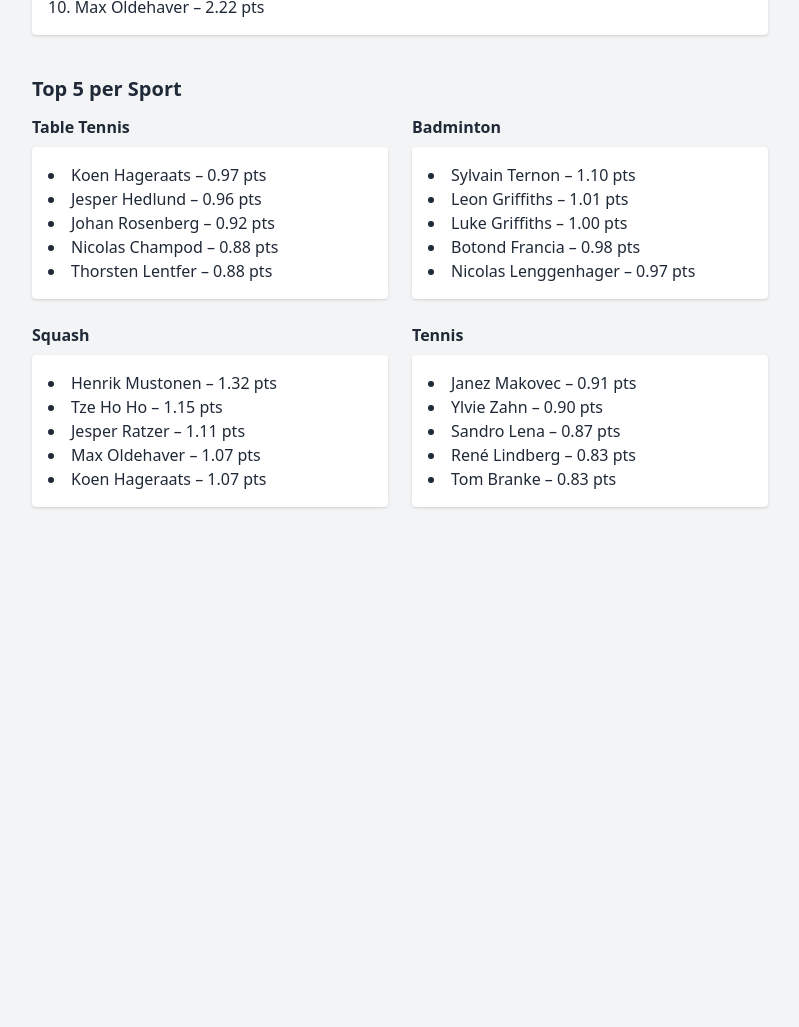
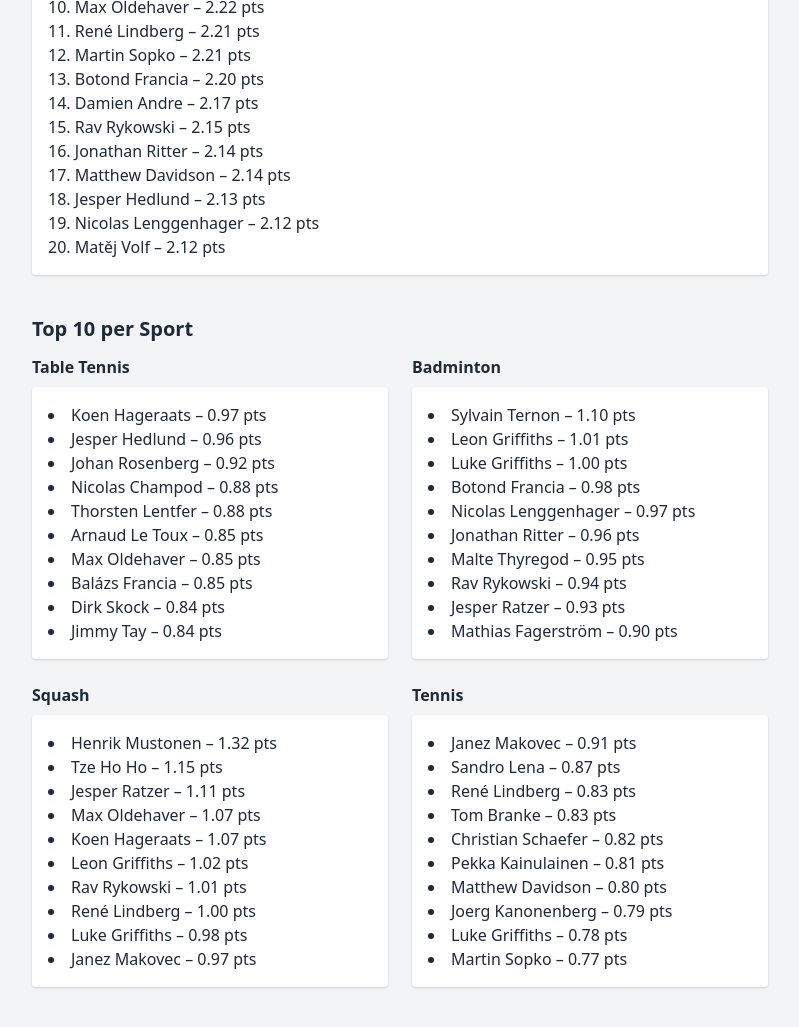
Before and after one commit to GiniPr/RacketlonRankings, a plain HTML site: page index.html in a window 1280 px wide. Shown: the part 377-1404 px from the top of the page, without its empty margins (240-1039 px from the left). Before the commit the page ends 956 px from the top, so only its background shows below. Drawn offline with nearby package versions, Linux system fonts and the light colour scheme.

Commit message:
Update index.html

```diff
--- a/index.html
+++ b/index.html
@@ -11,10 +11,10 @@
     <h1 class="text-3xl font-bold mb-6 text-center">Racketlon Power Rankings</h1>
 
     <section class="mb-10">
-      <h2 class="text-xl font-semibold mb-3">Top 10 Overall</h2>
-      <ol class='list-decimal list-inside bg-white p-4 rounded shadow'>
-        <li>Leon Griffiths  – 2.59 pts</li>
-        <li>Luke Griffiths  – 2.59 pts</li>
+      <h2 class="text-xl font-semibold mb-3">Top 20 Overall</h2>
+      <ol class="list-decimal list-inside bg-white p-4 rounded shadow">
+        <li>Leon Griffiths – 2.59 pts</li>
+        <li>Luke Griffiths – 2.59 pts</li>
         <li>Koen Hageraats – 2.53 pts</li>
         <li>Sylvain Ternon – 2.48 pts</li>
         <li>Jesper Ratzer – 2.42 pts</li>
@@ -23,54 +23,84 @@
         <li>Cornelius Radermacher – 2.31 pts</li>
         <li>Kresten Hougaard – 2.24 pts</li>
         <li>Max Oldehaver – 2.22 pts</li>
+        <li>René Lindberg – 2.21 pts</li>
+        <li>Martin Sopko – 2.21 pts</li>
+        <li>Botond Francia – 2.20 pts</li>
+        <li>Damien Andre – 2.17 pts</li>
+        <li>Rav Rykowski – 2.15 pts</li>
+        <li>Jonathan Ritter – 2.14 pts</li>
+        <li>Matthew Davidson – 2.14 pts</li>
+        <li>Jesper Hedlund – 2.13 pts</li>
+        <li>Nicolas Lenggenhager – 2.12 pts</li>
+        <li>Matěj Volf – 2.12 pts</li>
       </ol>
     </section>
 
     <section class="mb-8">
-      <h2 class="text-xl font-semibold mb-3">Top 5 per Sport</h2>
+      <h2 class="text-xl font-semibold mb-3">Top 10 per Sport</h2>
       <div class="grid grid-cols-1 md:grid-cols-2 gap-6">
 
         <div>
-          <h3 class='font-semibold mb-2'>Table Tennis</h3>
-          <ul class='bg-white p-4 rounded shadow list-disc list-inside'>
-            <li>Koen Hageraats  – 0.97 pts</li>
+          <h3 class="font-semibold mb-2">Table Tennis</h3>
+          <ul class="bg-white p-4 rounded shadow list-disc list-inside">
+            <li>Koen Hageraats – 0.97 pts</li>
             <li>Jesper Hedlund – 0.96 pts</li>
             <li>Johan Rosenberg – 0.92 pts</li>
-            <li>Nicolas Champod  – 0.88 pts</li>
+            <li>Nicolas Champod – 0.88 pts</li>
             <li>Thorsten Lentfer – 0.88 pts</li>
+            <li>Arnaud Le Toux – 0.85 pts</li>
+            <li>Max Oldehaver – 0.85 pts</li>
+            <li>Balázs Francia – 0.85 pts</li>
+            <li>Dirk Skock – 0.84 pts</li>
+            <li>Jimmy Tay – 0.84 pts</li>
           </ul>
         </div>
 
         <div>
-          <h3 class='font-semibold mb-2'>Badminton</h3>
-          <ul class='bg-white p-4 rounded shadow list-disc list-inside'>
-            <li>Sylvain Ternon  – 1.10 pts</li>
+          <h3 class="font-semibold mb-2">Badminton</h3>
+          <ul class="bg-white p-4 rounded shadow list-disc list-inside">
+            <li>Sylvain Ternon – 1.10 pts</li>
             <li>Leon Griffiths – 1.01 pts</li>
-            <li>Luke Griffiths  – 1.00 pts</li>
-            <li>Botond Francia  – 0.98 pts</li>
-            <li>Nicolas Lenggenhager  – 0.97 pts</li>
+            <li>Luke Griffiths – 1.00 pts</li>
+            <li>Botond Francia – 0.98 pts</li>
+            <li>Nicolas Lenggenhager – 0.97 pts</li>
+            <li>Jonathan Ritter – 0.96 pts</li>
+            <li>Malte Thyregod – 0.95 pts</li>
+            <li>Rav Rykowski – 0.94 pts</li>
+            <li>Jesper Ratzer – 0.93 pts</li>
+            <li>Mathias Fagerström – 0.90 pts</li>
           </ul>
         </div>
 
         <div>
-          <h3 class='font-semibold mb-2'>Squash</h3>
-          <ul class='bg-white p-4 rounded shadow list-disc list-inside'>
+          <h3 class="font-semibold mb-2">Squash</h3>
+          <ul class="bg-white p-4 rounded shadow list-disc list-inside">
             <li>Henrik Mustonen – 1.32 pts</li>
             <li>Tze Ho Ho – 1.15 pts</li>
-            <li>Jesper Ratzer  – 1.11 pts</li>
+            <li>Jesper Ratzer – 1.11 pts</li>
             <li>Max Oldehaver – 1.07 pts</li>
             <li>Koen Hageraats – 1.07 pts</li>
+            <li>Leon Griffiths – 1.02 pts</li>
+            <li>Rav Rykowski – 1.01 pts</li>
+            <li>René Lindberg – 1.00 pts</li>
+            <li>Luke Griffiths – 0.98 pts</li>
+            <li>Janez Makovec – 0.97 pts</li>
           </ul>
         </div>
 
         <div>
-          <h3 class='font-semibold mb-2'>Tennis</h3>
-          <ul class='bg-white p-4 rounded shadow list-disc list-inside'>
+          <h3 class="font-semibold mb-2">Tennis</h3>
+          <ul class="bg-white p-4 rounded shadow list-disc list-inside">
             <li>Janez Makovec – 0.91 pts</li>
-            <li>Ylvie Zahn  – 0.90 pts</li>
             <li>Sandro Lena – 0.87 pts</li>
             <li>René Lindberg – 0.83 pts</li>
-            <li>Tom Branke  – 0.83 pts</li>
+            <li>Tom Branke – 0.83 pts</li>
+            <li>Christian Schaefer – 0.82 pts</li>
+            <li>Pekka Kainulainen – 0.81 pts</li>
+            <li>Matthew Davidson – 0.80 pts</li>
+            <li>Joerg Kanonenberg – 0.79 pts</li>
+            <li>Luke Griffiths – 0.78 pts</li>
+            <li>Martin Sopko – 0.77 pts</li>
           </ul>
         </div>
 
```
